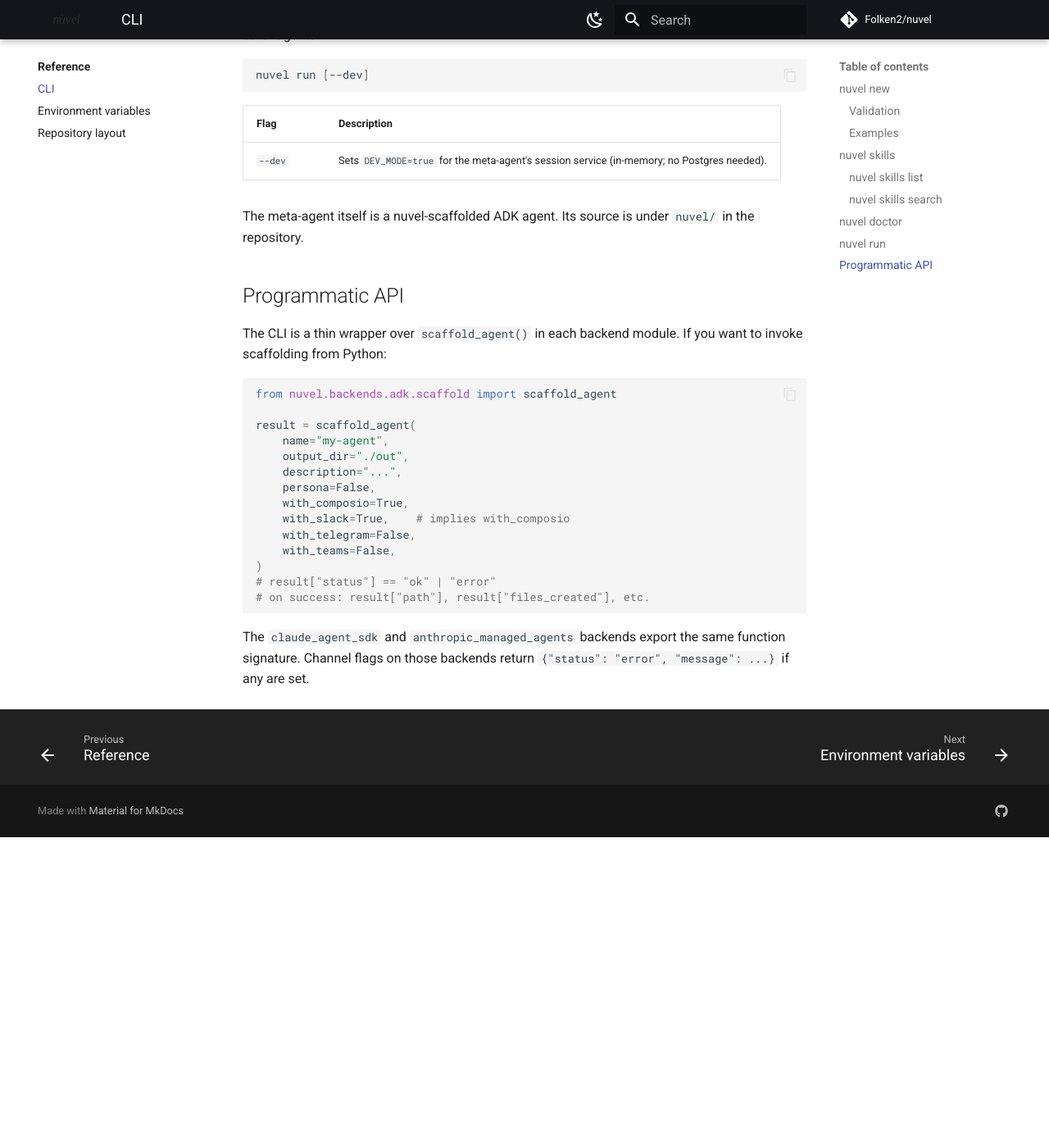
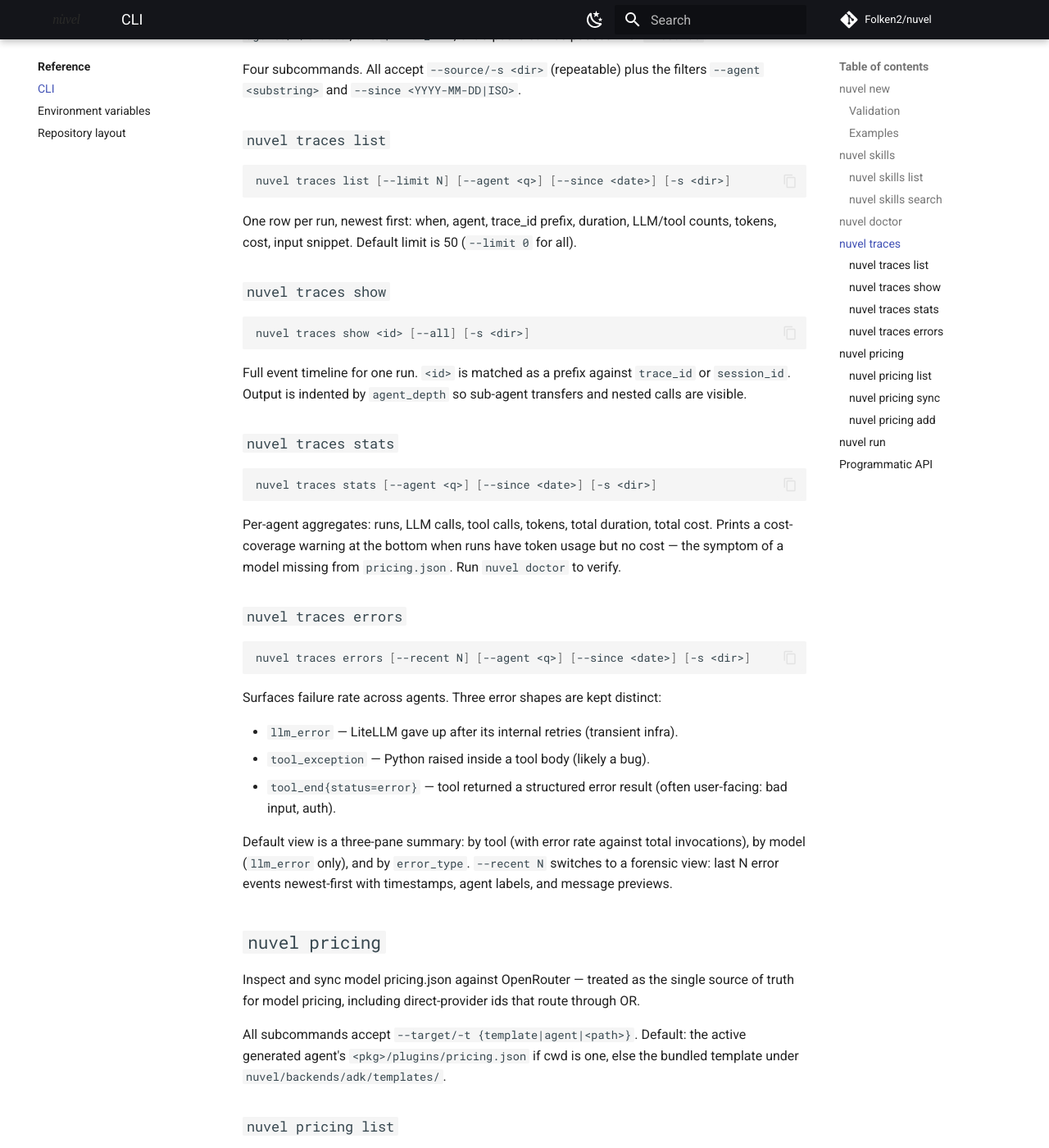
Before and after one commit to Folken2/nuvel, an MkDocs documentation site: the page built from docs/reference/cli.md, in a window 1280 px wide and 1400 px high, scrolled down 2960 px. Shown: the whole window at 82% size. Built offline with MkDocs 1.6.1 and Material for MkDocs 9.7.7, drawn with Linux system fonts in a browser that asks for light colours; comment, search, counter and statistics services are not loaded; before the commit the page ends 3981 px from its top, so only the background shows below that; some of the changed text lies outside the part shown.

Commit message:
docs: cover traces, pricing, doctor, and the new env vars (#31)
Brings the reference and README up to date with the five trace/cost PRs
that landed (#22, #26, #27, #28, #29).

reference/cli.md
  + `nuvel traces` section: list, show, stats, errors subcommands with
    filter flags (--agent, --since, --source, --limit, --recent, --all).
  + `nuvel pricing` section: list, sync, add subcommands and the
    --target template|agent|<path> resolution rule.

reference/env-vars.md
  + LLM retry knobs (LLM_NUM_RETRIES, LLM_REQUEST_TIMEOUT) under LLM (ADK).
  + New "Observability / traces" section: TRACE_ENABLED, TRACE_DIR,
    TRACE_DB, and all six TRACE_MAX_* per-field truncation caps.
  + New "Cost guard" section: COST_GUARD_BUDGET, COST_GUARD_PRICING,
    with a cross-link to `nuvel pricing sync`.
  + Fixed the stale `gemini-3-pro-preview` example (real id has a `.1`).

README.md
  + Cheat-sheet table now lists doctor, traces, and pricing.

Skipped: docs/superpowers/plans/* still reference the old gemini id —
those are immutable historical plans and should reflect what was planned
at the time, not be rewritten to the present.

Co-authored-by: Claude Opus 4.7 (1M context) <noreply@anthropic.com>

````diff
--- a/docs/reference/cli.md
+++ b/docs/reference/cli.md
@@ -86,6 +86,82 @@ Output is a grouped checklist with `[OK]` / `[WARN]` / `[FAIL]` lines. Exits non
 - **Install** — Python version, core deps importable (`yaml`, `fastapi`, `uvicorn`, `dotenv`, `litellm`), framework SDKs per extra (`google-adk`, `claude-agent-sdk`, `anthropic`), `git` on PATH.
 - **Agent** *(when run inside a generated agent)* — framework auto-detected from `requirements.txt`; verifies `.env` exists and the right keys are present (`OPENROUTER_API_KEY` for ADK, `ANTHROPIC_API_KEY` for Claude SDK, plus gateway/Composio keys if those overlays are wired); checks Docker daemon if a `Dockerfile` is present.
 
+## `nuvel traces`
+
+Inspect the JSONL trace logs every ADK agent emits. Auto-discovers `./traces`, `generated-agents/*/traces`, and `$TRACE_DIR`; extra paths can be passed with `--source`.
+
+Four subcommands. All accept `--source/-s <dir>` (repeatable) plus the filters `--agent <substring>` and `--since <YYYY-MM-DD|ISO>`.
+
+### `nuvel traces list`
+
+```bash
+nuvel traces list [--limit N] [--agent <q>] [--since <date>] [-s <dir>]
+```
+
+One row per run, newest first: when, agent, trace_id prefix, duration, LLM/tool counts, tokens, cost, input snippet. Default limit is 50 (`--limit 0` for all).
+
+### `nuvel traces show`
+
+```bash
+nuvel traces show <id> [--all] [-s <dir>]
+```
+
+Full event timeline for one run. `<id>` is matched as a prefix against `trace_id` or `session_id`. Output is indented by `agent_depth` so sub-agent transfers and nested calls are visible.
+
+### `nuvel traces stats`
+
+```bash
+nuvel traces stats [--agent <q>] [--since <date>] [-s <dir>]
+```
+
+Per-agent aggregates: runs, LLM calls, tool calls, tokens, total duration, total cost. Prints a cost-coverage warning at the bottom when runs have token usage but no cost — the symptom of a model missing from `pricing.json`. Run `nuvel doctor` to verify.
+
+### `nuvel traces errors`
+
+```bash
+nuvel traces errors [--recent N] [--agent <q>] [--since <date>] [-s <dir>]
+```
+
+Surfaces failure rate across agents. Three error shapes are kept distinct:
+
+- `llm_error` — LiteLLM gave up after its internal retries (transient infra).
+- `tool_exception` — Python raised inside a tool body (likely a bug).
+- `tool_end{status=error}` — tool returned a structured error result (often user-facing: bad input, auth).
+
+Default view is a three-pane summary: by tool (with error rate against total invocations), by model (`llm_error` only), and by `error_type`. `--recent N` switches to a forensic view: last N error events newest-first with timestamps, agent labels, and message previews.
+
+## `nuvel pricing`
+
+Inspect and sync model pricing.json against OpenRouter — treated as the single source of truth for model pricing, including direct-provider ids that route through OR.
+
+All subcommands accept `--target/-t {template|agent|<path>}`. Default: the active generated agent's `<pkg>/plugins/pricing.json` if cwd is one, else the bundled template under `nuvel/backends/adk/templates/`.
+
+### `nuvel pricing list`
+
+```bash
+nuvel pricing list [-t {template|agent|<path>}]
+```
+
+Prints the resolved file path plus every entry with input/output prices in `$/Mtok`. Stable sorted so diffs stay readable.
+
+### `nuvel pricing sync`
+
+```bash
+nuvel pricing sync [--dry-run] [-t {template|agent|<path>}]
+```
+
+Fetches the OpenRouter model catalog and **refreshes the prices of entries already in pricing.json**. Does not pull OR's full ~360-model catalog. Use `add <model>` to bring a new model in explicitly.
+
+Prints a diff: added / updated / unchanged / not-on-OpenRouter. `--dry-run` skips the write. Comment keys (anything starting with `_`) are preserved.
+
+### `nuvel pricing add`
+
+```bash
+nuvel pricing add <model> [--dry-run] [-t {template|agent|<path>}]
+```
+
+Add (or refresh) a single model by its OpenRouter id (e.g. `anthropic/claude-opus-4.7`). Exits non-zero if the model isn't on OpenRouter.
+
 ## `nuvel run`
 
 Launch the meta-agent — an interactive ADK agent that helps you scaffold, configure, and ship other agents.
````
Also changed, not shown: README.md (+3 -0 lines), docs/reference/env-vars.md (+37 -1 lines).
